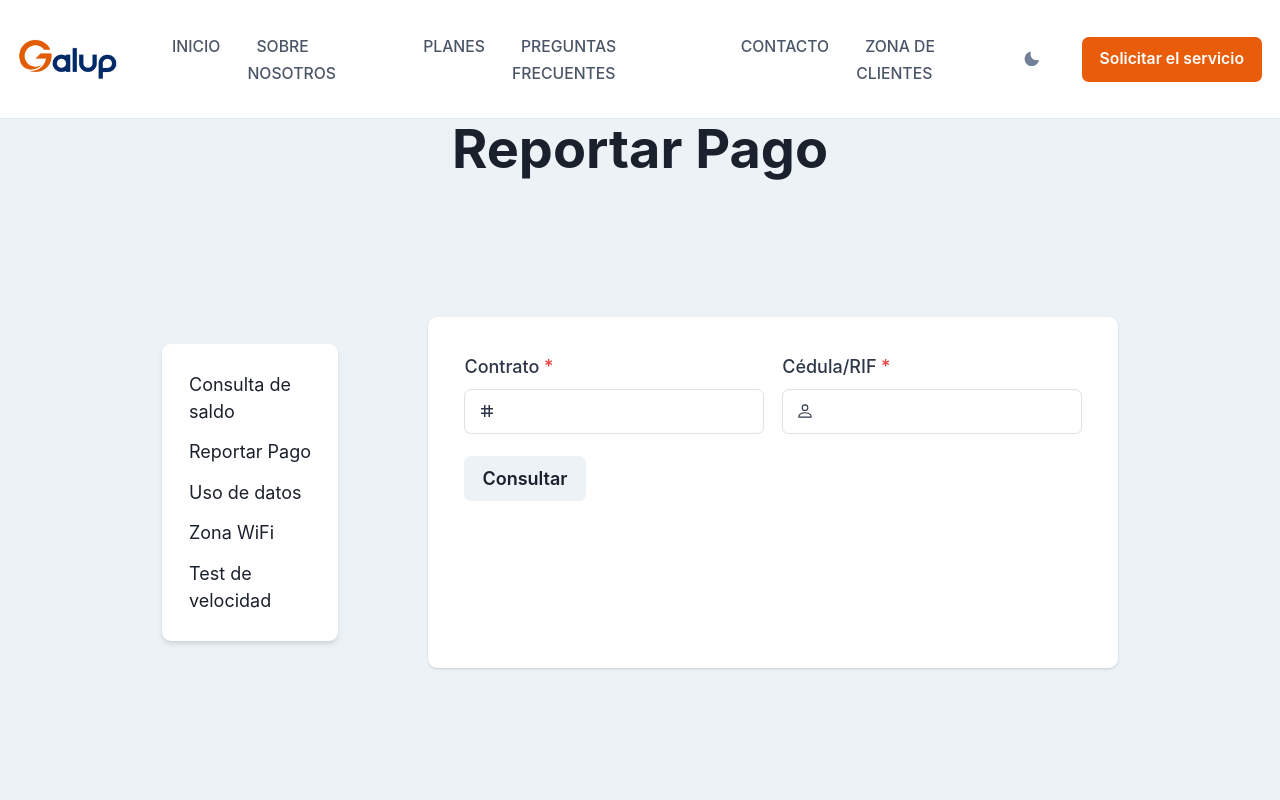
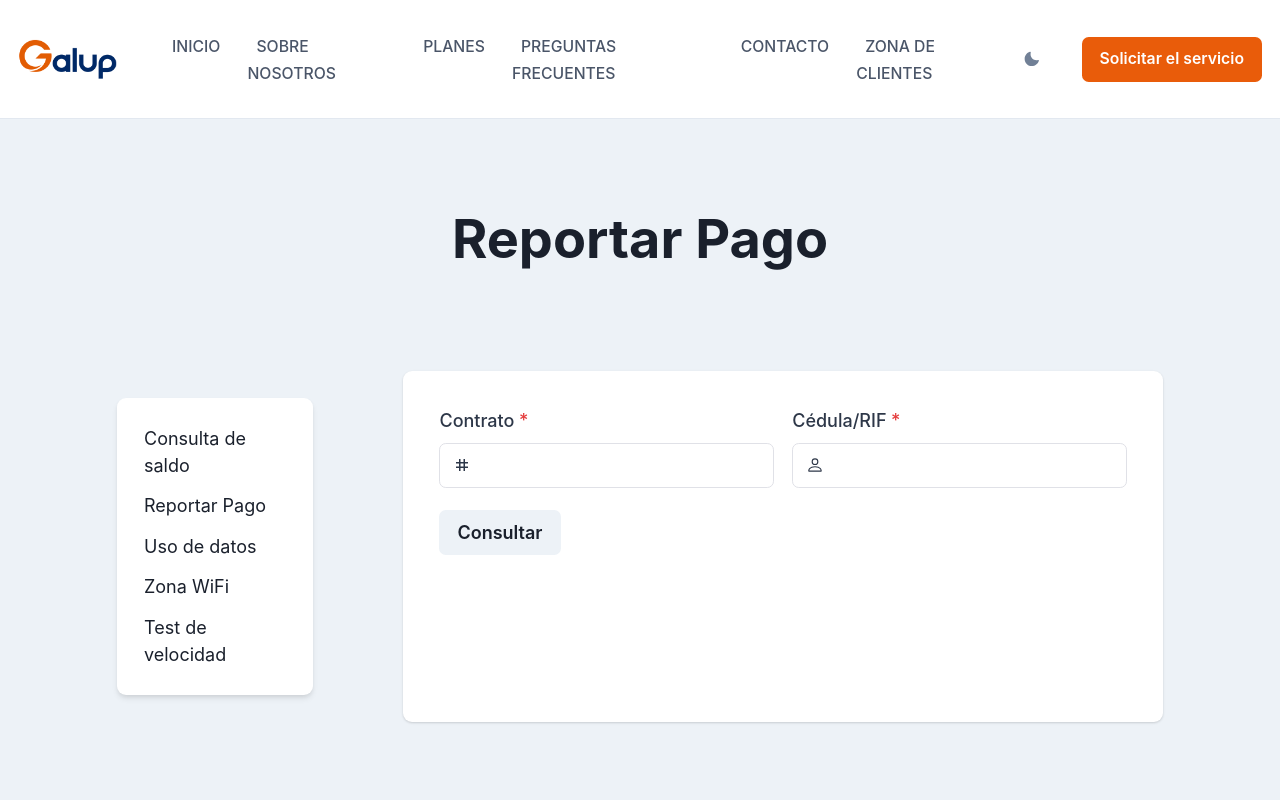
Before and after one commit to TrollScien/nextjs-blog, a Next.js app: page /clientes/reportar-pago in a window 1280 px wide. Shown: the top 800 px of the page. Built offline with nearby package versions, Linux system fonts and the light colour scheme.

Commit message:
Ajuste en el padding de la seccion zona de clientes

```diff
--- a/components/FormConsultar.js
+++ b/components/FormConsultar.js
@@ -56,7 +56,7 @@ export default function FormConsultar() {
       justify="center"
       id="contact"
     >
-      <Box borderRadius="lg" m={{ base: 5, md: 16, lg: 10 }}>
+      <Box borderRadius="lg">
         <Box>
           <VStack spacing={{ base: 4, md: 8, lg: 20 }}>
             <Stack
--- a/pages/clientes/consulta-saldo.js
+++ b/pages/clientes/consulta-saldo.js
@@ -35,8 +35,10 @@ export default function ConsultaSaldo() {
         p={{ base: 5, lg: 16 }}
       >
         <Box>
-          <VStack spacing={{ base: 4, md: 8, lg: 20 }}>
+          <VStack>
             <Heading
+              pt={{ base: 20 }}
+              pb={{ base: 4, md: 16, lg: 20 }}
               fontSize={{
                 base: "4xl",
                 md: "5xl",
--- a/pages/clientes/reportar-pago.js
+++ b/pages/clientes/reportar-pago.js
@@ -39,8 +39,10 @@ export default function ReportarPago() {
         p={{ base: 5, lg: 16 }}
       >
         <Box>
-          <VStack spacing={{ base: 4, md: 8, lg: 20 }}>
+          <VStack>
             <Heading
+              pt={{ base: 20 }}
+              pb={{ base: 4, md: 16, lg: 20 }}
               fontSize={{
                 base: "4xl",
                 md: "5xl",
@@ -49,12 +51,7 @@ export default function ReportarPago() {
               Reportar Pago
             </Heading>
 
-            <Stack
-              spacing={{ base: 4, md: 8, lg: 20 }}
-              direction={{ base: "column", md: "row" }}
-            >
-              <FormConsultar />
-            </Stack>
+            <FormConsultar />
           </VStack>
         </Box>
       </Box>
```
Also changed, not shown: pages/clientes/speedtest.js (+1 -11 lines), pages/clientes/uso-datos.js (+4 -7 lines), pages/clientes/zona-wifi.js (+4 -7 lines).
